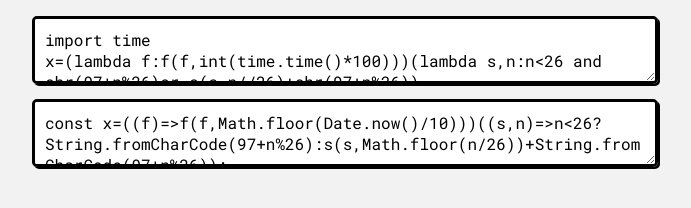
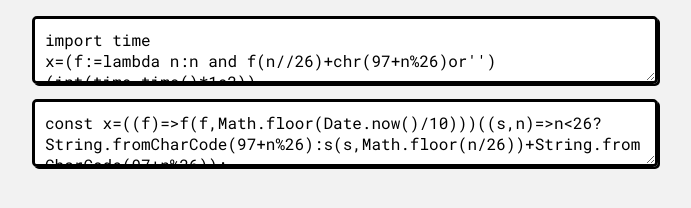
Before and after one commit to HailXD/b26t, a plain HTML site: page index.html in a window 1280 px wide. Shown: the part 356-564 px from the top of the page, without its empty margins (295-986 px from the left). Drawn offline with Linux system fonts and the light colour scheme.

Commit message:
Update index.html

```diff
--- a/index.html
+++ b/index.html
@@ -12,7 +12,7 @@
   <div id="output"><span></span></div>
 
   <textarea readonly rows="2">import time
-x=(lambda f:f(f,int(time.time()*100)))(lambda s,n:n<26 and chr(97+n%26)or s(s,n//26)+chr(97+n%26))</textarea>
+x=(f:=lambda n:n and f(n//26)+chr(97+n%26)or'')(int(time.time()*1e2))</textarea>
 
   <textarea readonly rows="2">const x=((f)=>f(f,Math.floor(Date.now()/10)))((s,n)=>n<26?String.fromCharCode(97+n%26):s(s,Math.floor(n/26))+String.fromCharCode(97+n%26));</textarea>
 
```
